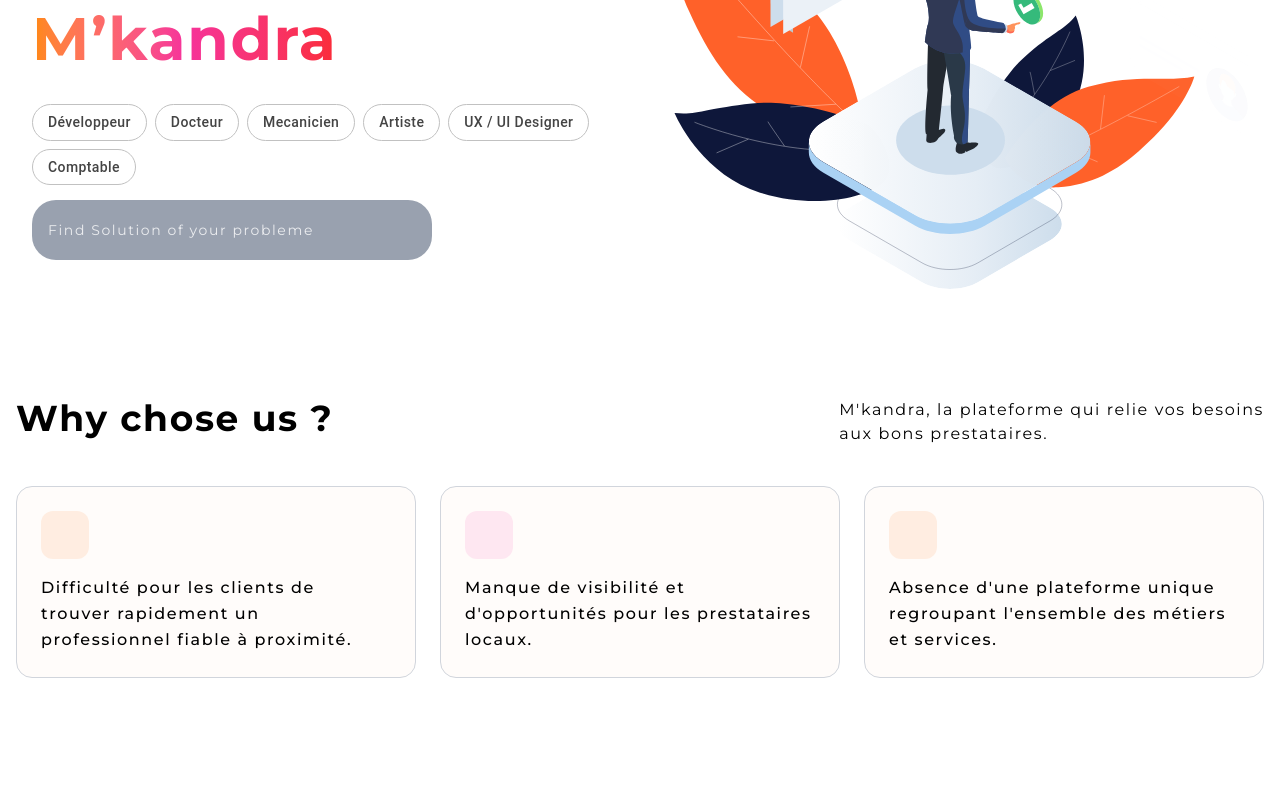
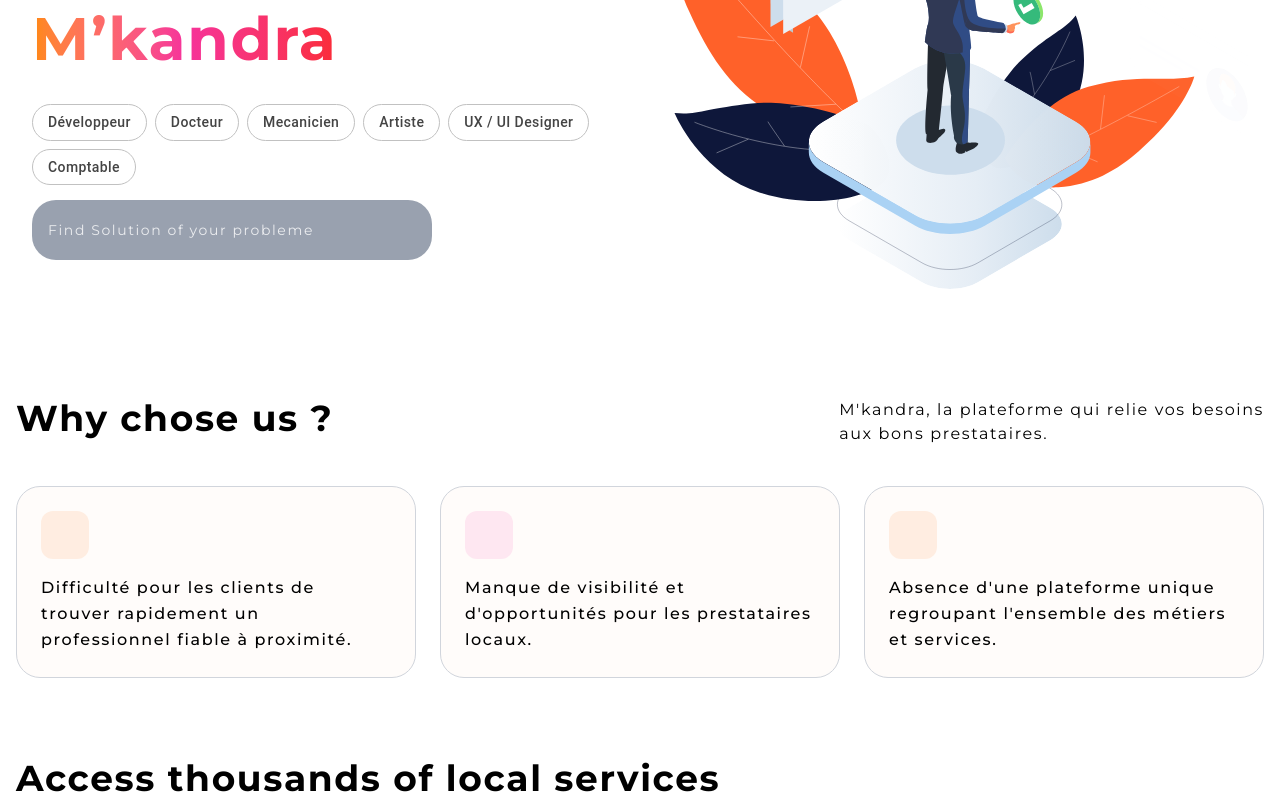
Before and after one commit to StevenMario/ft_transcendance, a React (Vite) app in the folder Transcendance/: page / in a window 1280 px wide. Shown: the part 358-1158 px from the top of the page. Before the commit the page ends 1036 px from the top, so only its background shows below. Built offline with nearby package versions, Linux system fonts and the light colour scheme; some icons are missing.

Commit message:
Why us section:Makeing card

```diff
--- a/Transcendance/package.json
+++ b/Transcendance/package.json
@@ -15,6 +15,7 @@
     "@mui/icons-material": "^7.3.6",
     "@mui/material": "^7.3.6",
     "@tailwindcss/vite": "^4.1.18",
+    "lucide-react": "^0.562.0",
     "react": "^19.2.0",
     "react-dom": "^19.2.0",
     "tailwindcss": "^4.1.18"
--- /dev/null
+++ b/Transcendance/src/components/LandingPage/AccessService/AccessService.tsx
@@ -0,0 +1,22 @@
+import { Building2, Car, Home, TrendingUp, Heart, Laptop, GraduationCap, Briefcase } from "lucide-react";
+function AccessService() {
+    const services = [
+        { icon: Building2, title: "Building & Construction" },
+        { icon: Car, title: "Mechanics & Transport" },
+        { icon: Home, title: "Home & Maintenance" },
+        { icon: TrendingUp, title: "Finance & Management" },
+        { icon: Heart, title: "Health & Wellness" },
+        { icon: Laptop, title: "Technology & Digital" },
+        { icon: GraduationCap, title: "Education & Training" },
+        { icon: Briefcase, title: "Trade & Professional Services" },
+    ];
+    return (
+        <section className="mt-20">
+            <h2 className="text-2xl md:text-3xl lg:text-4xl font-bold text-foreground">
+                Access thousands of local services
+            </h2>
+
+        </section>);
+}
+
+export default AccessService;
--- a/Transcendance/src/components/LandingPage/LandingPage.tsx
+++ b/Transcendance/src/components/LandingPage/LandingPage.tsx
@@ -1,10 +1,12 @@
+
+import AccessService from "./AccessService/AccessService";
 import HeroSection from "./HeroSection/HeroSection";
 import WhyUsSection from "./WhyUsSection/WhyUsSection";
-
 function LandingPage() {
     return (<>
         <HeroSection />
         <WhyUsSection />
+        <AccessService />
     </>)
 }
 export default LandingPage
--- a/Transcendance/src/components/LandingPage/WhyUsSection/WhyUsSection.tsx
+++ b/Transcendance/src/components/LandingPage/WhyUsSection/WhyUsSection.tsx
@@ -34,7 +34,7 @@ function WhyUsSection() {
                 {reasons.map((reason, index) => (
                     <div
                         key={index}
-                        className="group bg-amber-600/2 p-6 rounded-2xl bg-background border border-b border-gray-300 hover:border-amber-500 transition-all duration-300 hover:shadow-lg"
+                        className="group bg-amber-600/2 p-6 rounded-3xl bg-background border border-b border-gray-300 hover:border-amber-500 transition-all duration-300 hover:shadow-lg"
                         style={{ animationDelay: `${index * 100}ms` }}
                     >
                         <div className={`w-12 h-12 rounded-xl ${reason.color} flex items-center justify-center mb-4`}>
```
Also changed, not shown: 1 other file (tests, documents, lock files or other folders).
